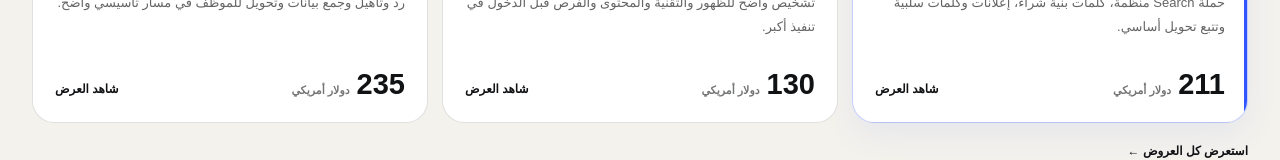
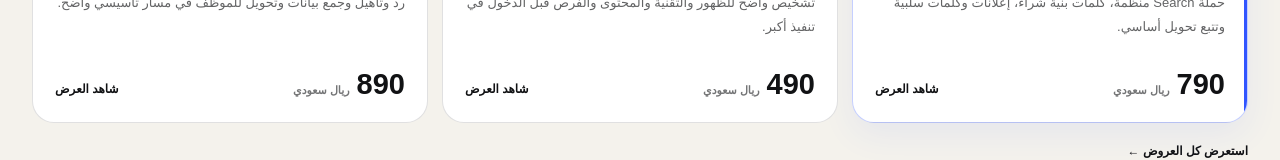
Before and after one commit to mohammedrashad2011-ui/Dewank-2026-website, a Next.js app: page / in a window 1280 px wide. Shown: the part 6740-6900 px from the top of the page. Built offline with nearby package versions, Linux system fonts and the light colour scheme; no server answers; a web font is replaced by a local one.

Commit message:
Preview: SAR as initial offer price, USD fallback unchanged (#127)
Initial/server-rendered offer price is SAR. Geo detection, localStorage, country mapping and USD fallback are unchanged from main.

```diff
--- a/app/components/home-selected-offers.tsx
+++ b/app/components/home-selected-offers.tsx
@@ -116,7 +116,7 @@ export default function HomeSelectedOffers() {
     <div className="home-offer-grid">
       {resolved.map((offer, index) => {
         const config = offerPricing[offer.key];
-        const price = country && config.prices[country] ? config.prices[country] : config.fallback;
+        const price = !country ? config.initial : country && config.prices[country] ? config.prices[country] : config.fallback;
         return (
           <Link
             className={`home-offer-card${index === 0 ? " is-recommended" : ""}`}
--- a/app/offers/localized-offer.tsx
+++ b/app/offers/localized-offer.tsx
@@ -7,7 +7,7 @@ const config = offerPricing["30-day-content-package"];
 const storageKey = "dewank_offer_country";
 
 function useLocalizedPrice() {
-  const [price, setPrice] = useState<LocalPrice>(config.fallback);
+  const [price, setPrice] = useState<LocalPrice>(config.initial);
 
   useEffect(() => {
     const savedCountry = window.localStorage.getItem(storageKey)?.toUpperCase();
--- a/app/offers/offer-pricing.ts
+++ b/app/offers/offer-pricing.ts
@@ -5,6 +5,7 @@ export type LocalPrice = {
 
 export type OfferPriceConfig = {
   prices: Record<string, LocalPrice>;
+  initial: LocalPrice;
   fallback: LocalPrice;
 };
 
@@ -17,6 +18,7 @@ const gcc = (sa: number, bh: number, kw: number, fallback: number): OfferPriceCo
     QA: { amount: sa, currencyLabel: "ريال قطري" },
     OM: { amount: bh, currencyLabel: "ريال عُماني" },
   },
+  initial: { amount: sa, currencyLabel: "ريال سعودي" },
   fallback: { amount: fallback, currencyLabel: "دولار أمريكي" },
 });
 
--- a/app/offers/use-offer-price.ts
+++ b/app/offers/use-offer-price.ts
@@ -7,7 +7,7 @@ const storageKey = "dewank_offer_country";
 
 export function useOfferPrice(key: OfferPriceKey) {
   const config = offerPricing[key];
-  const [price, setPrice] = useState<LocalPrice>(config.fallback);
+  const [price, setPrice] = useState<LocalPrice>(config.initial);
 
   useEffect(() => {
     const savedCountry = window.localStorage.getItem(storageKey)?.toUpperCase();
```
